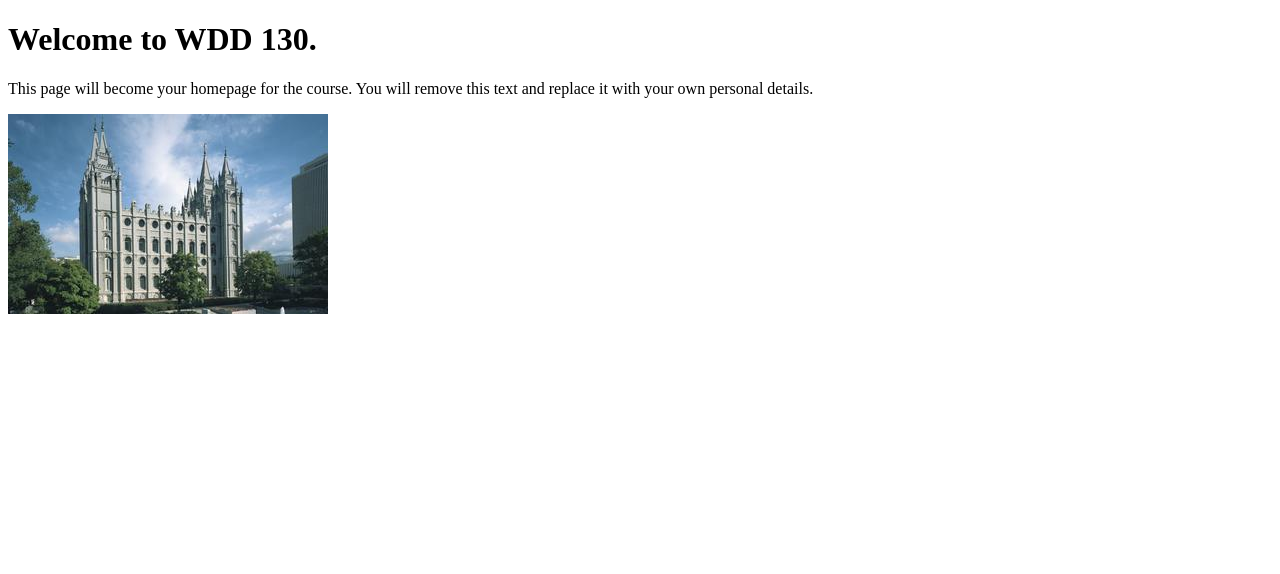
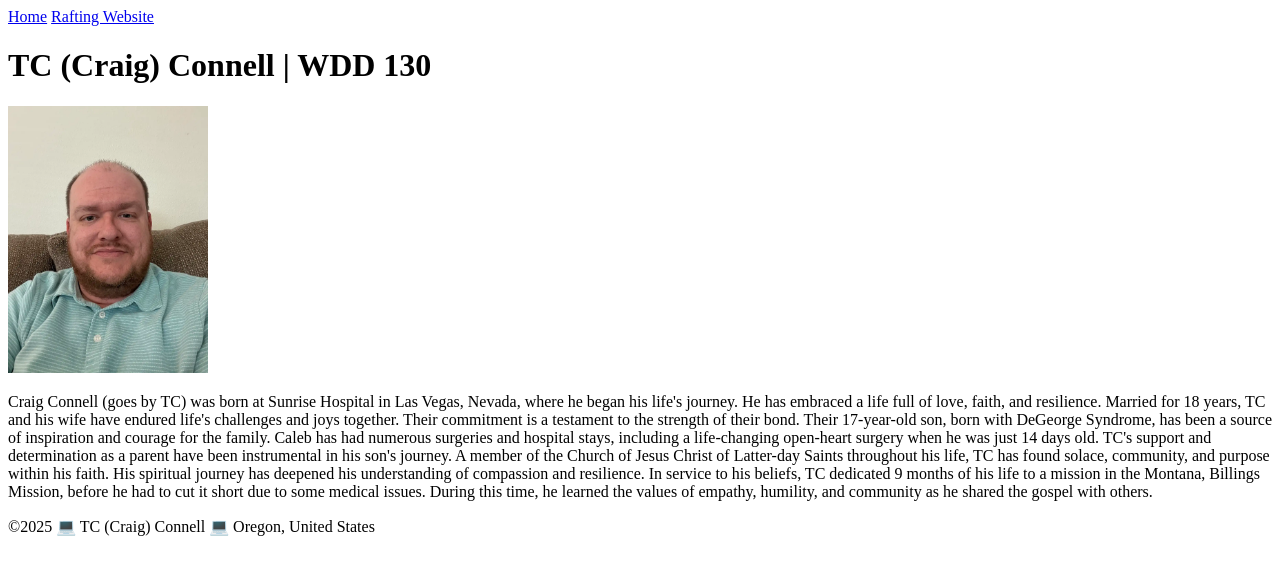
Before and after one commit to cooltc/wdd130, a plain HTML site: page index.html in a window 1280 px wide. Drawn offline with Linux system fonts and the light colour scheme.

Commit message:
W01 - Home Page

```diff
--- a/index.html
+++ b/index.html
@@ -3,12 +3,22 @@
 <head>
     <meta charset="UTF-8">
     <meta name="viewport" content="width=device-width, initial-scale=1.0">
-    <title>WDD 130 | Personal Homepage</title>
+    <title>TC (Craig) Connell | WDD 130</title>
 </head>
 <body>
-    <h1>Welcome to WDD 130.</h1>
-    <p>This page will become your homepage for the course. You will remove this text and replace it with your own personal details.</p>
-
-    <img src="images/salt-lake-temple.jpg" alt="The Salt Lake Temple.">
+    <header>
+        <nav>
+            <a href="#">Home</a>
+            <a href="wwr/">Rafting Website</a>
+        </nav>
+    </header>
+    <main>
+        <h1>TC (Craig) Connell | WDD 130</h1>
+        <img src="images/profile.webp" alt="Hello, my name is TC (Craig) Connell" width="200">
+        <p>Craig Connell (goes by TC) was born at Sunrise Hospital in Las Vegas, Nevada, where he began his life's journey. He has embraced a life full of love, faith, and resilience. Married for 18 years, TC and his wife have endured life's challenges and joys together. Their commitment is a testament to the strength of their bond. Their 17-year-old son, born with DeGeorge Syndrome, has been a source of inspiration and courage for the family. Caleb has had numerous surgeries and hospital stays, including a life-changing open-heart surgery when he was just 14 days old. TC's support and determination as a parent have been instrumental in his son's journey. A member of the Church of Jesus Christ of Latter-day Saints throughout his life, TC has found solace, community, and purpose within his faith. His spiritual journey has deepened his understanding of compassion and resilience. In service to his beliefs, TC dedicated 9 months of his life to a mission in the Montana, Billings Mission, before he had to cut it short due to some medical issues. During this time, he learned the values of empathy, humility, and community as he shared the gospel with others.</p>
+    </main>
+    <footer>
+        <p>&copy;2025 💻 TC (Craig) Connell 💻 Oregon, United States</p>
+    </footer>
 </body>
 </html>
```
Also changed, not shown: images/profile.webp (added).
